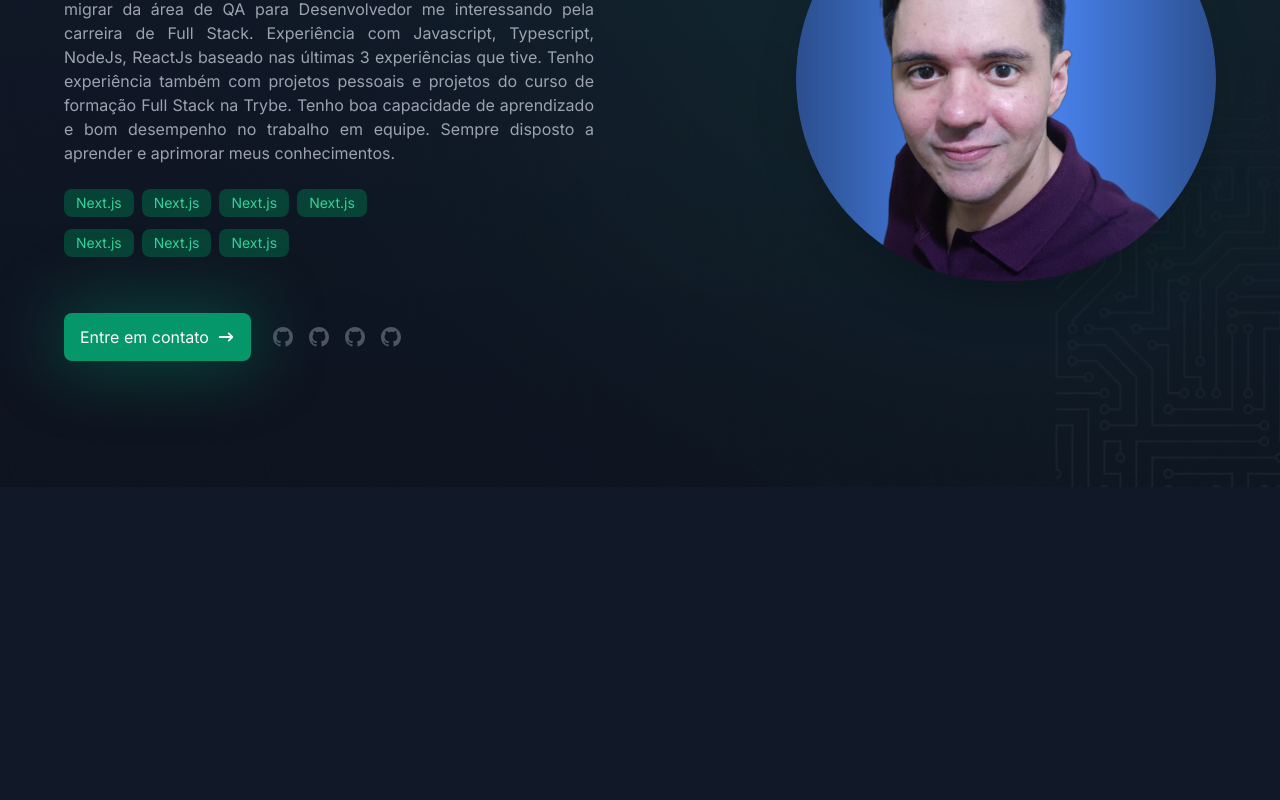
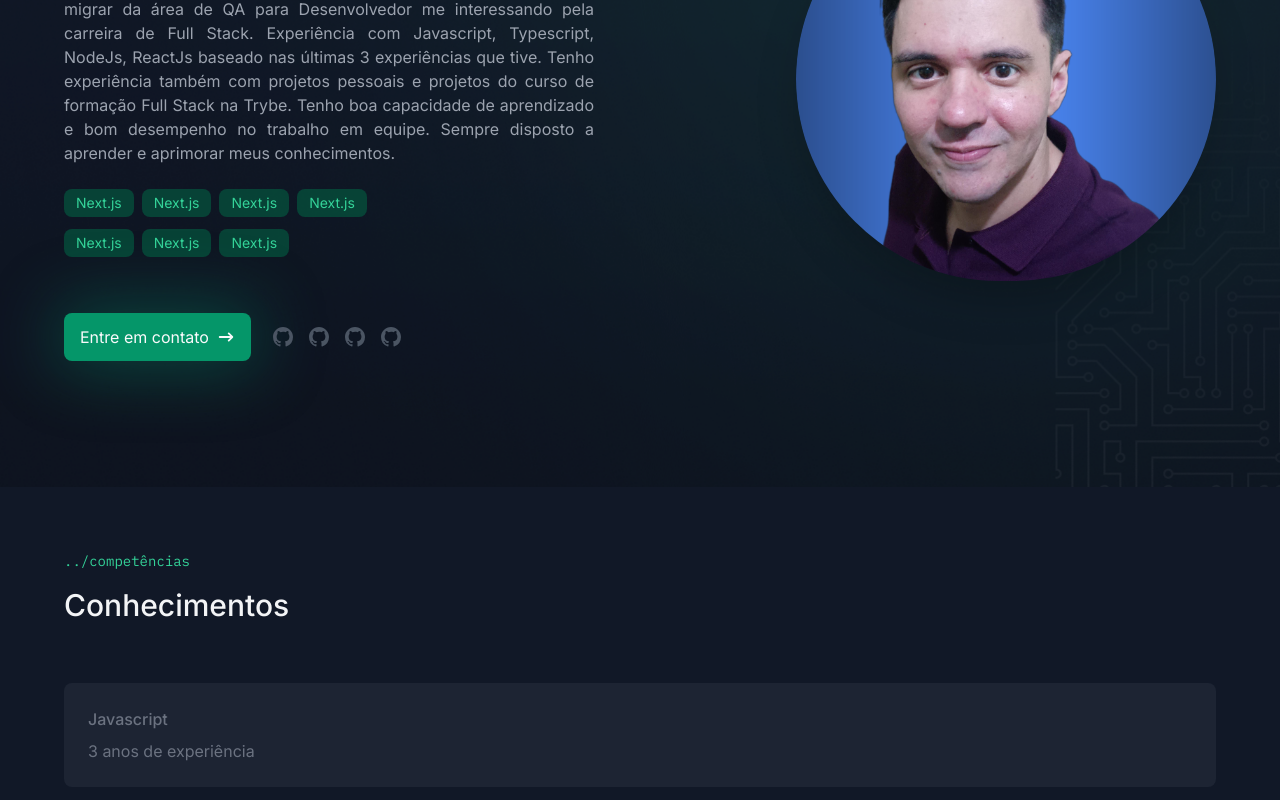
Before and after one commit to f3gomes/next-portfolio-2024, a Next.js app: page / in a window 1280 px wide. Shown: the part 268-1068 px from the top of the page. Before the commit the page ends 800 px from the top, so only its background shows below. Built offline with nearby package versions, Linux system fonts and the light colour scheme.

Commit message:
feat(know techs): creates know techs section

```diff
--- /dev/null
+++ b/app/@types/page-info.d.ts
@@ -0,0 +1,15 @@
+import type { RichTextContent } from '@graphcms/rich-text-types'
+
+declare module PageInfo {
+  export type Home = {
+    introduction: {
+      raw: RichTextContent
+    }
+    technologies: {
+      name: string
+    }[]
+    profilePicture: {
+      url: string
+    }
+  }
+}
--- /dev/null
+++ b/app/components/cms-icon/index.tsx
@@ -0,0 +1,13 @@
+type CMSIconProps = {
+  icon: string
+}
+
+export const CMSIcon = ({ icon }: CMSIconProps) => {
+  return (
+    <div
+      dangerouslySetInnerHTML={{
+        __html: icon,
+      }}
+    />
+  )
+}
--- /dev/null
+++ b/app/components/section-title/index.tsx
@@ -0,0 +1,39 @@
+'use client'
+
+import { cn } from '@/app/lib/utils'
+import { motion } from 'framer-motion'
+
+type SectionTitleProps = {
+  subtitle: string
+  title: string
+  className?: string
+}
+
+export const SectionTitle = ({
+  subtitle,
+  title,
+  className,
+}: SectionTitleProps) => {
+  const animProps = {
+    initial: { opacity: 0, x: -100 },
+    whileInView: { opacity: 1, x: 0 },
+    exit: { opacity: 0, x: -100 },
+  }
+
+  return (
+    <div className={cn('flex flex-col gap-4', className)}>
+      <motion.span
+        className="font-mono text-sm text-emerald-400"
+        {...animProps}
+        transition={{ duration: 0.5 }}
+      >{`../${subtitle}`}</motion.span>
+      <motion.h3
+        className="text-3xl font-medium"
+        {...animProps}
+        transition={{ duration: 0.5, delay: 0.2 }}
+      >
+        {title}
+      </motion.h3>
+    </div>
+  )
+}
--- /dev/null
+++ b/app/components/sections/home/known-techs/index.tsx
@@ -0,0 +1,31 @@
+"use client";
+
+import { SectionTitle } from "@/app/components/section-title";
+import { KnownTech } from "./known-tech";
+import { motion } from "framer-motion";
+import { KnownTech as IKnownTech } from "@/app/types/projects";
+
+type KnownTechsProps = {
+  techs: IKnownTech[];
+};
+
+export const KnownTechs = ({ techs }: KnownTechsProps) => {
+  return (
+    <section className="container py-16">
+      <SectionTitle subtitle="competências" title="Conhecimentos" />
+      <div className="w-full grid grid-cols-[repeat(auto-fit,minmax(264px,1fr))] gap-3 mt-[60px]">
+        {techs?.map((tech, i) => (
+          <motion.div
+            key={tech.name}
+            initial={{ opacity: 0, x: -100 }}
+            whileInView={{ opacity: 1, x: 0 }}
+            exit={{ opacity: 0, x: -100 }}
+            transition={{ duration: 0.15, delay: i * 0.1 }}
+          >
+            <KnownTech tech={tech} />
+          </motion.div>
+        ))}
+      </div>
+    </section>
+  );
+};
--- /dev/null
+++ b/app/components/sections/home/known-techs/known-tech.tsx
@@ -0,0 +1,26 @@
+"use client";
+
+import { CMSIcon } from "@/app/components/cms-icon";
+import { KnownTech as IKnownTech } from "@/app/types/projects";
+import { getRelativeTimeString } from "@/app/lib/get-relative-time";
+
+type KnownTechProps = {
+  tech: IKnownTech;
+};
+
+export const KnownTech = ({ tech }: KnownTechProps) => {
+  const relativeTime = getRelativeTimeString(
+    new Date(tech.startDate),
+    "pt-BR"
+  ).replace("há ", "");
+  return (
+    <div className="p-6 rounded-lg bg-gray-600/20 text-gray-500 flex flex-col gap-2 hover:text-emerald-500 hover:bg-gray-600/30 transition-all">
+      <div className="flex items-center justify-between">
+        <p className="font-medium">{tech.name}</p>
+        <CMSIcon icon={tech.iconSvg} />
+      </div>
+
+      <span>{relativeTime} de experiência</span>
+    </div>
+  );
+};
--- /dev/null
+++ b/app/lib/get-relative-time.ts
@@ -0,0 +1,50 @@
+/**
+ * Convert a date to a relative time string, such as
+ * "a minute ago", "in 2 hours", "yesterday", "3 months ago", etc.
+ * using Intl.RelativeTimeFormat
+ */
+export function getRelativeTimeString(
+  date: Date | number,
+  lang = navigator.language
+): string {
+  // Allow dates or times to be passed
+  const timeMs = typeof date === "number" ? date : date.getTime();
+
+  // Get the amount of seconds between the given date and now
+  const deltaSeconds = Math.round((timeMs - Date.now()) / 1000);
+
+  // Array reprsenting one minute, hour, day, week, month, etc in seconds
+  const cutoffs = [
+    60,
+    3600,
+    86400,
+    86400 * 7,
+    86400 * 30,
+    86400 * 365,
+    Infinity,
+  ];
+
+  // Array equivalent to the above but in the string representation of the units
+  const units: Intl.RelativeTimeFormatUnit[] = [
+    "second",
+    "minute",
+    "hour",
+    "day",
+    "week",
+    "month",
+    "year",
+  ];
+
+  // Grab the ideal cutoff unit
+  const unitIndex = cutoffs.findIndex(
+    (cutoff) => cutoff > Math.abs(deltaSeconds)
+  );
+
+  // Get the divisor to divide from the seconds. E.g. if our unit is "day" our divisor
+  // is one day in seconds, so we can divide our seconds by this to get the # of days
+  const divisor = unitIndex ? cutoffs[unitIndex - 1] : 1;
+
+  // Intl.RelativeTimeFormat do its magic
+  const rtf = new Intl.RelativeTimeFormat(lang, { numeric: "auto" });
+  return rtf.format(Math.floor(deltaSeconds / divisor), units[unitIndex]);
+}
--- a/app/page.tsx
+++ b/app/page.tsx
@@ -1,9 +1,13 @@
 import HeroSection from "./components/sections/home/hero-section";
+import { KnownTechs } from "./components/sections/home/known-techs";
 
 export default async function Home() {
   return (
     <>
       <HeroSection />
+      <KnownTechs
+        techs={[{ name: "Javascript", iconSvg: "", startDate: "10-10-2021" }]}
+      />
     </>
   );
 }
--- /dev/null
+++ b/app/types/page-info.ts
@@ -0,0 +1,40 @@
+import type { RichTextContent } from '@graphcms/rich-text-types'
+import { KnownTech, Project } from './projects'
+import { WorkExperience } from './work-experience'
+
+export type Social = {
+  url: string
+  iconSvg: string
+}
+
+export type HomePageInfo = {
+  introduction: {
+    raw: RichTextContent
+  }
+  technologies: KnownTech[]
+  profilePicture: {
+    url: string
+  }
+  socials: Social[]
+  knownTechs: KnownTech[]
+  highlightProjects: Project[]
+}
+
+export type ProjectPageData = {
+  project: Project
+}
+
+export type ProjectsPageData = {
+  projects: Project[]
+}
+
+export type ProjectsPageStaticData = {
+  projects: {
+    slug: string
+  }[]
+}
+
+export type HomePageData = {
+  page: HomePageInfo
+  workExperiences: WorkExperience[]
+}
--- /dev/null
+++ b/app/types/projects.ts
@@ -0,0 +1,38 @@
+import type { RichTextContent } from '@graphcms/rich-text-types'
+
+export type KnownTech = {
+  iconSvg: string
+  name: string
+  startDate: string
+}
+
+export type Technology = {
+  name: string
+}
+
+export type ProjectSection = {
+  title: string
+  image: {
+    url: string
+  }
+}
+
+export type Project = {
+  slug: string
+  thumbnail: {
+    url: string
+  }
+  title: string
+  shortDescription: string
+  technologies: Technology[]
+  pageThumbnail: {
+    url: string
+  }
+  sections: ProjectSection[]
+  description: {
+    raw: RichTextContent
+    text: string
+  }
+  liveProjectUrl?: string
+  githubUrl?: string
+}
--- /dev/null
+++ b/app/types/work-experience.ts
@@ -0,0 +1,17 @@
+import type { RichTextContent } from '@graphcms/rich-text-types'
+import { Technology } from './projects'
+
+export type WorkExperience = {
+  companyLogo: {
+    url: string
+  }
+  role: string
+  companyName: string
+  companyUrl: string
+  startDate: string
+  endDate: string
+  technologies: Technology[]
+  description: {
+    raw: RichTextContent
+  }
+}
```
